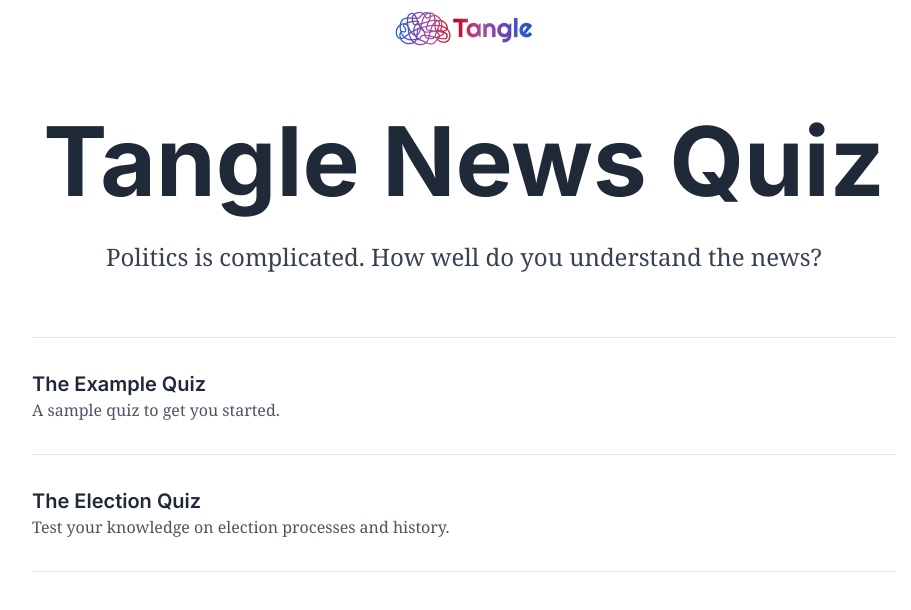
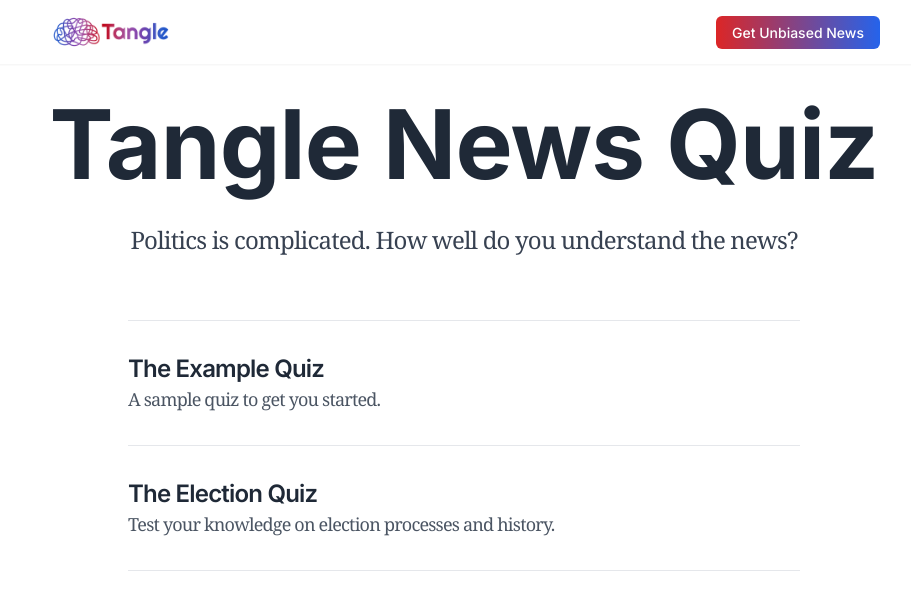
Before and after one commit to sjnaik02/tangle-quiz, a Next.js app: page / in a window 1280 px wide. Shown: the top 610 px of the page, without its empty margins (176-1087 px from the left). Built offline with nearby package versions, Linux system fonts and the light colour scheme.

Commit message:
improving styling

```diff
--- /dev/null
+++ b/app/Header.js
@@ -0,0 +1,37 @@
+"use client";
+import Image from "next/image";
+import Link from "next/link";
+
+const Header = () => {
+  return (
+    <header className="w-full bg-white shadow-sm sticky top-0 z-50">
+      <div className="mx-auto px-4 sm:px-6 lg:px-8 max-w-4xl">
+        <div className="flex items-center justify-between h-16">
+          <div className="flex-shrink-0">
+            <Link href="/">
+              <Image
+                src="/tangle-logo-gradient.png"
+                alt="Tangle News Logo"
+                width={120}
+                height={48}
+                className="w-auto h-12"
+              />
+            </Link>
+          </div>
+          <div>
+            <a
+              href="https://www.readtangle.com/"
+              target="_blank"
+              rel="noopener noreferrer"
+              className="rounded-md bg-gradient-to-r from-red-600 to-blue-600 px-4 py-2 text-sm font-medium text-white hover:from-red-700 hover:to-blue-700 focus:outline-none focus:ring-2 focus:ring-blue-500 focus:ring-offset-2"
+            >
+              Get Unbiased News
+            </a>
+          </div>
+        </div>
+      </div>
+    </header>
+  );
+};
+
+export default Header;
--- a/app/ProgressBar.js
+++ b/app/ProgressBar.js
@@ -1,4 +1,4 @@
-// File: components/ProgressBar.jsx
+// currently unused
 import React from "react";
 import { Progress } from "@/components/ui/progress";
 
--- a/app/Quiz.js
+++ b/app/Quiz.js
@@ -2,7 +2,6 @@
 import React, { useState } from "react";
 import { motion, AnimatePresence } from "framer-motion";
 import QuestionCard from "./QuestionCard";
-import ProgressBar from "./ProgressBar";
 import ResultMessage from "./ResultMessage";
 import BetaCallout from "./BetaCallout";
 
@@ -46,10 +45,6 @@
           "Politics is complicated. How well do you understand the news?"}
       </h2>
       <div className="mx-auto w-full max-w-2xl flex-grow">
-        <ProgressBar
-          answered={answers.filter((a) => a !== null).length}
-          total={quizQuestions.length}
-        />
         <AnimatePresence mode="wait">
           {!showResult ? (
             <motion.div
--- a/app/ResultMessage.js
+++ b/app/ResultMessage.js
@@ -8,13 +8,13 @@
   const getResultMessage = () => {
     const percentage = (score / total) * 100;
     if (percentage >= 80) {
-      return "Outstanding! You're well-informed on current events. Tangle can help you dive even deeper into the nuances of today's political landscape.";
+      return "Outstanding! You're well-informed on current events. Join over 135,000 readers who trust Tangle to dive even deeper into the nuances of today's political landscape.";
     } else if (percentage >= 60) {
-      return "Great job! You've got a solid grasp on current affairs. Tangle can help fill in the gaps and provide more context to these complex issues.";
+      return "Great job! You've got a solid grasp on current affairs. Discover why more than 135,000 readers rely on Tangle to fill in the gaps and provide more context to these complex issues.";
     } else if (percentage >= 40) {
-      return "Good effort! There's always more to learn about politics and current events. Tangle can help you stay informed with balanced, comprehensive coverage.";
+      return "Good effort! There's always more to learn about politics and current events. Join 135,000+ readers who stay informed with Tangle's balanced, comprehensive coverage.";
     } else {
-      return "Thanks for taking the quiz! The political world can be complex, but Tangle is here to help you navigate it with clear, unbiased reporting.";
+      return "Thanks for taking the quiz! The political world can be complex, but you're not alone. Over 135,000 readers trust Tangle to help them navigate it with clear, unbiased reporting.";
     }
   };
 
@@ -23,31 +23,32 @@
       initial={{ opacity: 0, y: 50 }}
       animate={{ opacity: 1, y: 0 }}
       transition={{ duration: 0.5 }}
-      className="text-center bg-white p-6 border-t border-b border-gray-200"
+      className="text-center bg-gradient-to-r from-blue-50 to-indigo-50 p-4 sm:p-8 rounded-lg shadow-lg"
     >
-      <h3 className="text-2xl md:text-3xl font-bold mb-4">Quiz Completed!</h3>
+      <h3 className="text-2xl sm:text-3xl md:text-4xl font-bold mb-4 sm:mb-6 text-indigo-700">Quiz Completed!</h3>
       <motion.div
         initial={{ scale: 0 }}
         animate={{ scale: 1 }}
         transition={{ type: "spring", stiffness: 100, damping: 10 }}
-        className="text-6xl font-bold text-blue-600 mb-4"
+        className="text-5xl sm:text-6xl md:text-7xl font-bold text-indigo-600 mb-4 sm:mb-6"
       >
         {Math.round((score / total) * 100)}%
       </motion.div>
-      <p className="text-xl md:text-2xl mb-4">
-        You got <span className="font-bold text-blue-600">{score}</span> out of{" "}
+      <p className="text-xl sm:text-2xl md:text-3xl mb-4 sm:mb-6 text-gray-700">
+        You got <span className="font-bold text-indigo-600">{score}</span> out of{" "}
         {total} questions correct
       </p>
-      <p className="text-lg md:text-xl mb-6 italic">{getResultMessage()}</p>
-      <Button asChild className="mt-4">
+      <p className="text-lg sm:text-xl md:text-2xl mb-6 sm:mb-8 italic text-gray-600">{getResultMessage()}</p>
+      <Button asChild className="mt-4 sm:mt-6 bg-indigo-600 hover:bg-indigo-700 text-white font-bold py-2 sm:py-3 px-4 sm:px-6 rounded-full text-base sm:text-lg transition duration-300 ease-in-out transform hover:scale-105">
         <Link
           href="https://readtangle.com"
           target="_blank"
           rel="noopener noreferrer"
         >
-          Explore Unbiased Political Coverage
+          Get Unbiased News Now!
         </Link>
       </Button>
+      <p className="mt-3 sm:mt-4 text-sm sm:text-base text-gray-600">Trusted by 135,000+ readers from all political backgrounds</p>
     </motion.div>
   );
 };
--- a/app/layout.js
+++ b/app/layout.js
@@ -1,5 +1,6 @@
 import { Inter } from "next/font/google";
 import Image from "next/image";
+import Header from "./Header";
 import "./globals.css";
 
 const inter = Inter({ subsets: ["latin"] });
@@ -13,13 +14,7 @@
   return (
     <html lang="en">
       <body className={inter.className}>
-        <Image
-          src="/tangle-logo-gradient.png"
-          alt="Tangle News Logo"
-          width={150}
-          height={37}
-          className="mx-auto mb-6"
-        />
+        <Header />
         {children}
       </body>
     </html>
--- a/app/page.js
+++ b/app/page.js
@@ -12,7 +12,7 @@
 export default function Home() {
   return (
     <main
-      className={`flex min-h-screen flex-col ${inter.variable} relative mx-auto max-w-4xl px-4 py-8 font-sans`}
+      className={`flex min-h-screen flex-col ${inter.variable} relative mx-auto max-w-4xl px-4 py-8 font-sans tracking-tighter`}
     >
       <div className="mb-12 text-center">
         <h1 className="mb-8 text-5xl font-bold text-gray-800 md:text-8xl">
@@ -23,7 +23,7 @@
         </h2>
       </div>
 
-      <div className="last:border-b last:border-b-gray-200">
+      <div className="last:border-b last:border-b-gray-200 max-w-2xl mx-auto w-full">
         <QuizLink
           title="The Example Quiz"
           description="A sample quiz to get you started."
@@ -41,10 +41,10 @@
 
 function QuizLink({ title, description, href }) {
   return (
-    <Link href={href} className="block">
+    <Link href={href} className="">
       <div className="border-t border-t-gray-200 py-8 transition-transform duration-200 hover:scale-105">
-        <h2 className="text-xl font-semibold text-gray-800">{title}</h2>
-        <p className="font-serif text-gray-600">{description}</p>
+        <h2 className="text-xl md:text-2xl font-semibold text-gray-800">{title}</h2>
+        <p className="font-serif text-gray-600 md:text-lg">{description}</p>
       </div>
     </Link>
   );
```
